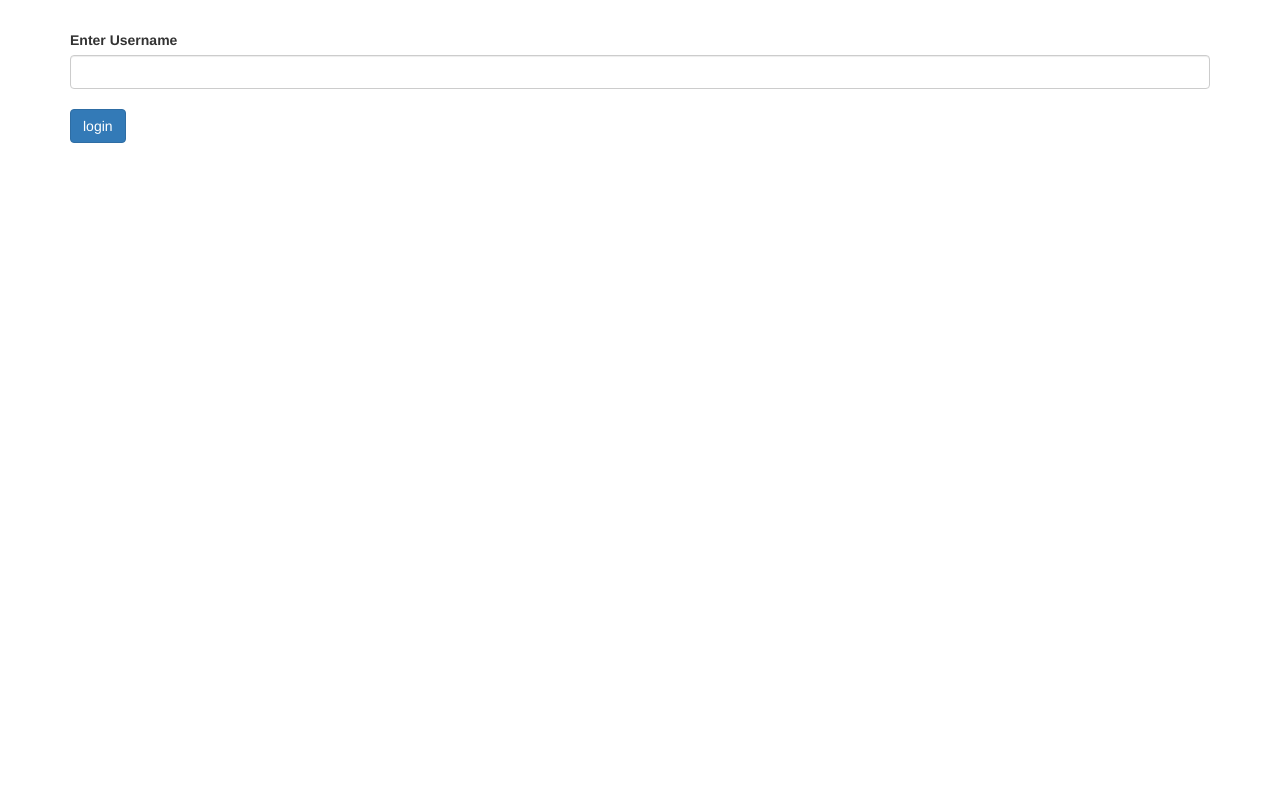
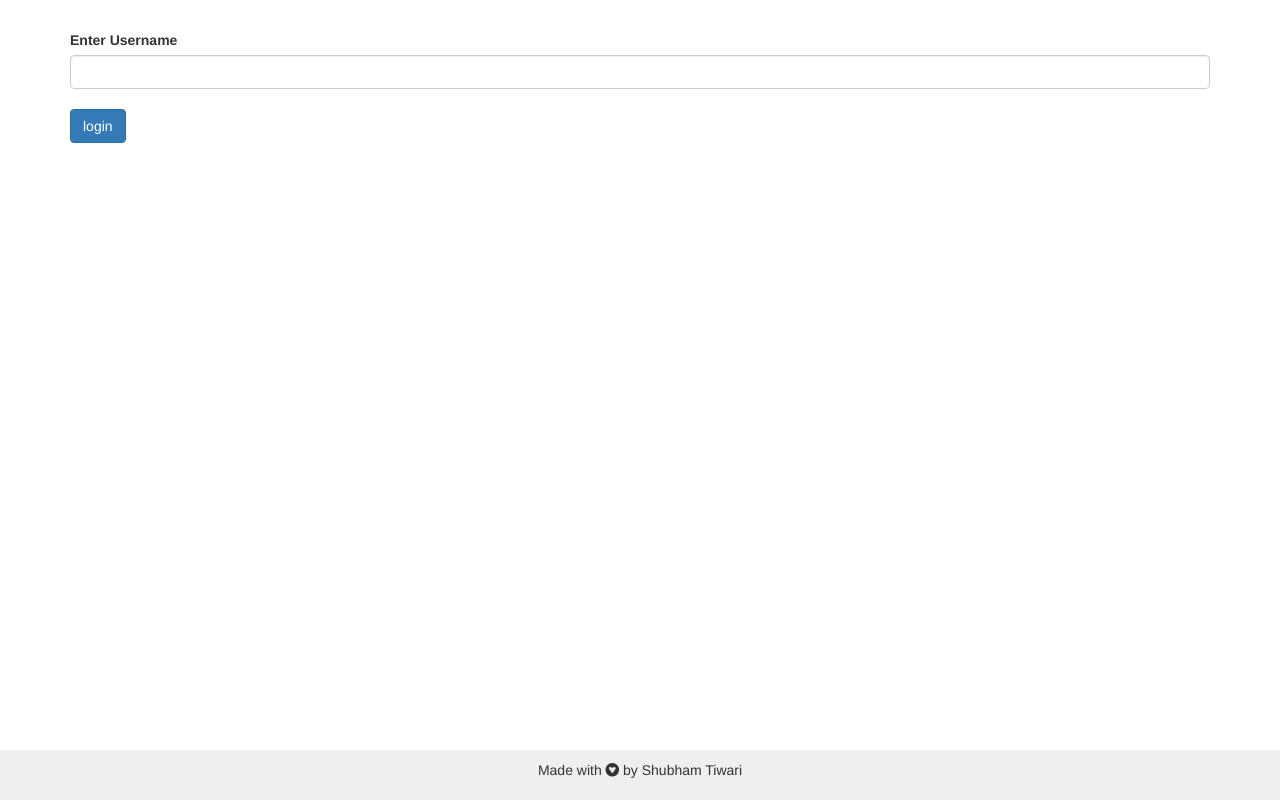
Before and after one commit to manjari188/socketchat, a website: page index.html in a window 1280 px wide. Drawn offline with nearby package versions, Linux system fonts and the light colour scheme; no server answers.

Commit message:
Update index.html

```diff
--- a/index.html
+++ b/index.html
@@ -3,6 +3,7 @@
 <head>
     <title>chat</title>
     <link rel="stylesheet" href="https://maxcdn.bootstrapcdn.com/bootstrap/3.3.6/css/bootstrap.min.css" />
+    <script src="https://use.fontawesome.com/fc4e8edd24.js"></script>
     <script src="http://code.jquery.com/jquery-latest.min.js"></script>
     <script src="/socket.io/socket.io.js"></script>
     <style>
@@ -12,6 +13,15 @@
         #messageArea{
             display:none;
         }
+        .footer {
+  position: absolute;
+  right: 0;
+  bottom: 0;
+  left: 0;
+  padding: 1rem;
+  background-color: #efefef;
+  text-align: center;
+}
     </style>
 </head>
 <body>
@@ -88,4 +98,5 @@
             });
     </script>
 </body>
+<div class="footer"><p class="love">Made with <i class="fa fa-gratipay" aria-hidden="true"></i> by Shubham Tiwari</p></div>
 </html>
```
